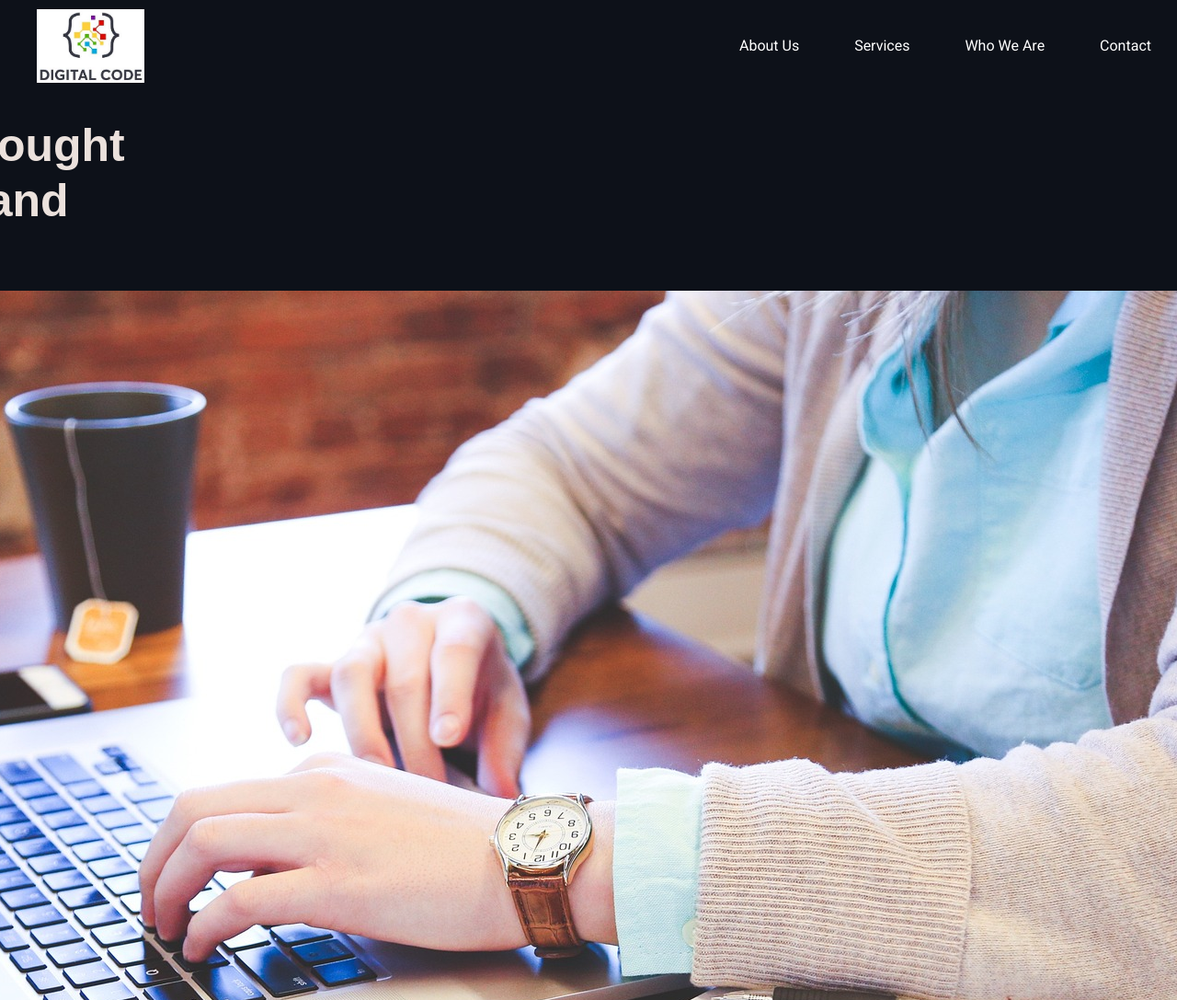
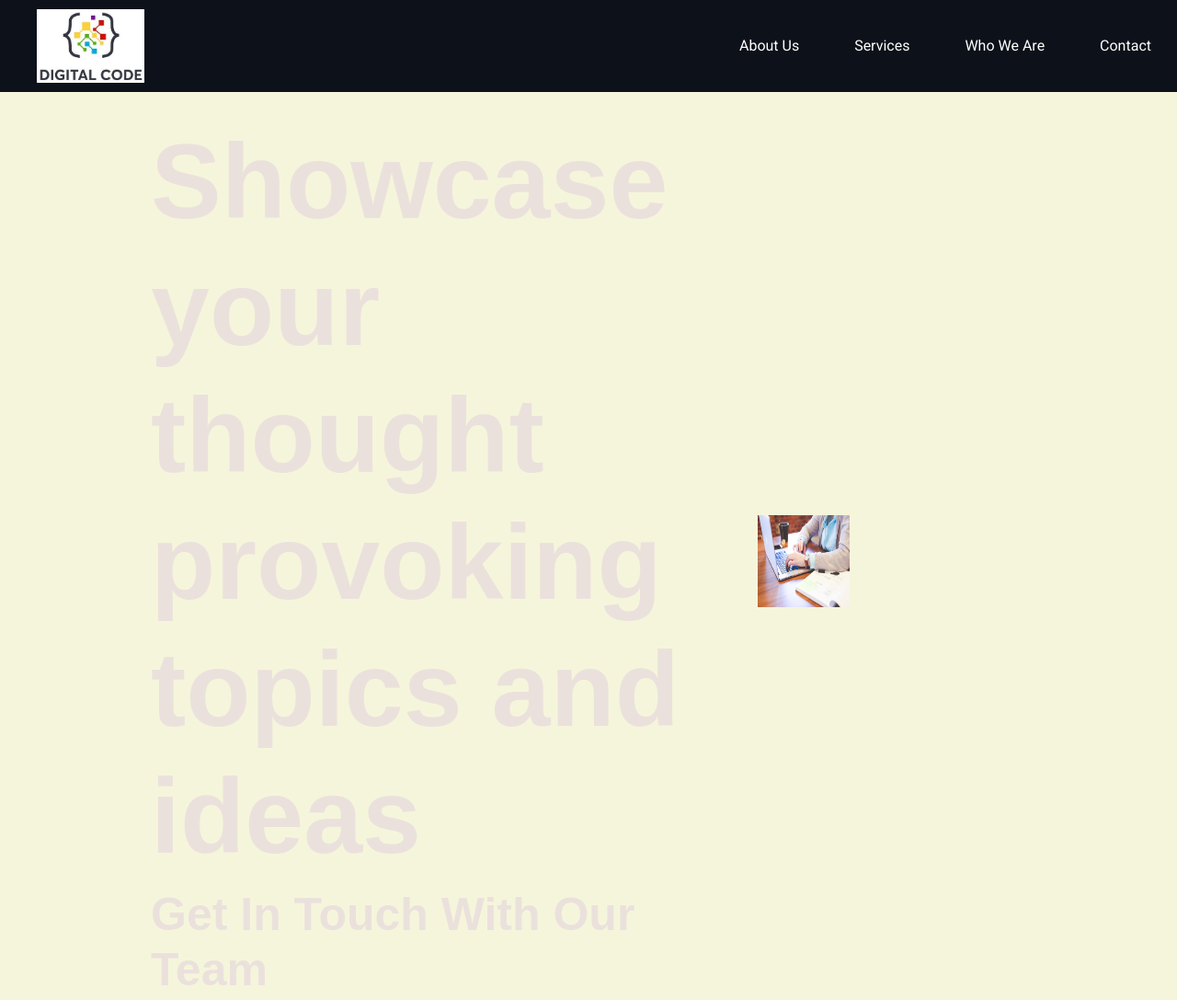
Before and after one commit to Fer-Cavalli/PF-Cavalli, a plain HTML site: page index.html in a window 1280 px wide. Shown: the top 1087 px of the page at 92% size. Drawn offline with nearby package versions, Linux system fonts and the light colour scheme.

Commit message:
Revert "as"
This reverts commit 85e269ce1a03e54487ab900a2731ef4c76293c0d.

```diff
--- a/css/style.css
+++ b/css/style.css
@@ -25,7 +25,6 @@ body{
     min-height: 100%;
 }
 
-/*ACOMODO BOOTSTRAP ul*/
 ul{
     margin-bottom: 0px;
     padding-left: 0px;
@@ -60,19 +59,15 @@ h4{
     max-width: 630px;
 }
 
-/*BACKGROUND COLOR BODY*/
-.colorindex{
-    background-color: #0d1119;
-}
 .colorcontact{
     background-color:#0d1119;
+
 }
+
 .colorserv{
     background-color: greenyellow;
 }
 
-
-/*MENU*/
 .nav-bar{
     width: 100%;
     background-color: #0d1119;
@@ -88,6 +83,13 @@ h4{
     height: 100px;
     width: auto;
 }
+
+/* .menu{
+    list-style: none;
+    margin:20px auto;
+    text-align: right;
+    margin-right: 10px;
+} */
 .menu li{
     display: inline-block;
 }
@@ -105,8 +107,12 @@ h4{
     transform: scale(1.4, 1.4);
 }
 
+/* .logo img{
+    padding: 10px 40px;
+    height: 70px;
+    width: auto;
+} */
 
-/*FOOTER*/
 .footer{
     border-top: 1px solid #ebe1dc;
     margin-top: auto;
@@ -129,6 +135,7 @@ h4{
     color:#ff7dc8;
     transform: scale(1.3, 1.3);
 }
+
 .fooimg img{
     height: 75px;
     width: auto;
@@ -136,6 +143,7 @@ h4{
     margin-top: 10px;
     background-color: #ffffff;
 }
+
 .redes-container{
     padding: 20px;
     font-size: 30px;
@@ -149,9 +157,17 @@ h4{
     margin: 10px;
 }
 
+/* .form{
+    width: 100%;
+    max-width: 600px;
+    margin: 0 auto;
+    display: flex;
+    flex-direction: column;
+    justify-content: center;
+    align-items: center;
+} */
 
-/*HOME*/
-.heroindex{
+/* .form{
     width: 100%;
     display: flex;
     justify-content: center;
@@ -162,20 +178,8 @@ h4{
     padding-top: 10%;
     padding-right: 15%;
     padding-bottom: 10%;
-}
-.herotext h4 img{
-    color: #ff7dc8;
-    height: 10px;
-}
-.imgheroindex{
-    /* width: 100px;
-    height: 100px; */
-    /* background-color: #964821; */
-}
+} */
 
-
-
-/*FORMULARIO CONTACT*/
 .form{
     width: 100%;
     display: flex;
@@ -188,9 +192,27 @@ h4{
     padding-right: 15%;
     padding-bottom: 10%;
 }
+
+
 .form label{
     display: none;
 }
+
+/* .form-group{
+    padding: 10px;
+} */
+
+/* .form{
+    width: 500px;
+    margin: 0 auto;
+    border: solid ;
+    padding: 1rem;
+    background-color: #0d1119
+} */
+
+/* .form1{
+    padding: 10px;
+} */
 .form-control{
     width: 150%;
     border: 3px solid;
@@ -214,7 +236,7 @@ h4{
     margin-bottom: 1px;
 }
 
-/*BOTON FORMULARIO CONTACT*/
+
 .btn3 {
     color:#0d1119 !important;
     font-size: 15px;
@@ -227,7 +249,7 @@ h4{
     position: relative;
     border-radius: 6px;
 }
-.btn3:hover {
+  .btn3:hover {
     background-color: #0d1119;
     color: #ff7dc8 !important;
     border: 3px solid;
--- a/index.html
+++ b/index.html
@@ -12,7 +12,7 @@
     <link rel="stylesheet" href="css/style.css">
     <title>Digital Code</title>
 </head>
-<body class="colorindex">
+<body>
     <header class="header">
         <div class="nav-bar">
             <a href="index.html" class="logo"><img src="img/Codelog.jpeg" alt="logo"></a>
@@ -29,14 +29,13 @@
     <main class="main">
 
 
-        <section class="heroindex">
-            <div class="herotext">
-                <h4>Showcase your thought provoking topics and ideas</h4>
-                <img src="/img/hero1.jpeg" alt="hero1">
-
+        <section class="form">
+            <div>
+                <h3>Showcase your thought provoking topics and ideas</h3>
+                <h4>Get In Touch With Our Team</h4>
             </div>
-            <div class="imgheroindex">
-                <!-- <img src="/img/hero1.jpeg" alt="hero1"> -->
+            <div>
+                <img src="/img/hero1.jpeg" alt="hero1" width="100px" height="100px">
             </div>
         </section>
 
```
